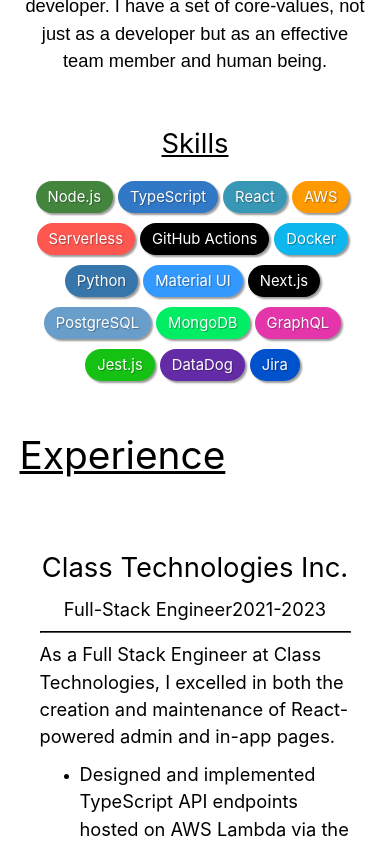
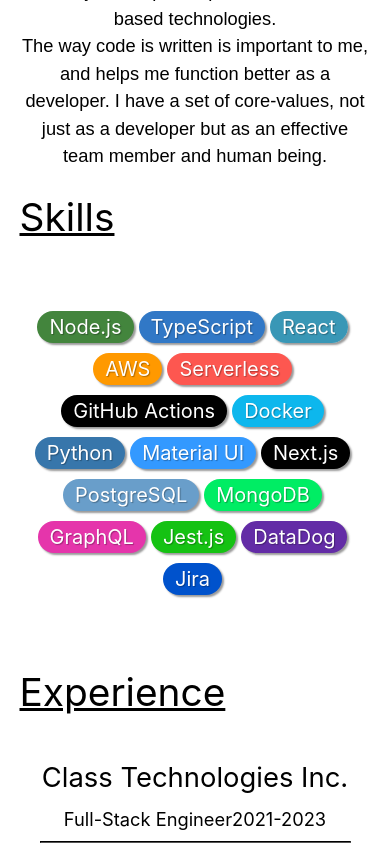
Before and after one commit to khanhowe/khan-dev, a React (Create React App) app: page /about in a window 390 px wide. Shown: the part 1400-2245 px from the top of the page. Built offline with nearby package versions, Linux system fonts and the light colour scheme.

Commit message:
Add modular SectionTitle component. Increase font-size for skill chips for mobile

```diff
--- /dev/null
+++ b/src/components/SectionTitle.tsx
@@ -0,0 +1,16 @@
+import { Typography } from "@mui/material";
+import '../styles/App.css';
+
+interface SectionTitleProps {
+    title: string;
+}
+
+const SectionTitle: React.FC<SectionTitleProps> = ({ title }) => {
+    return (
+        <div className='section-title'>
+            <Typography variant='h4'>{title}</Typography>
+        </div>
+    );
+}
+
+export default SectionTitle;
--- a/src/components/SkillChip.tsx
+++ b/src/components/SkillChip.tsx
@@ -1,22 +1,27 @@
 import { Chip } from "@mui/material";
 import '../styles/About.scss';
+import { useIsSmScreen } from "../hooks/useScreenSize";
 
 export interface SkillChipProps {
     label: string;
     color: string;
 }
 
-const SkillChip: React.FC<SkillChipProps> = ({ label, color }) => (
+const SkillChip: React.FC<SkillChipProps> = ({ label, color }) => {
+    const isSmScreen = useIsSmScreen();
+    return (
         <Chip
             className='skill-chip'
             style={{
                 backgroundColor: color, color: 'white',
                 transition: 'transform 0.2s ease'
             }}
+            sx={{ fontSize: isSmScreen ? '20px' : '16px'}}
             label={label}
             onMouseOver={(event) => event.currentTarget.style.transform = 'scale(1.1)'}
             onMouseOut={(event) => event.currentTarget.style.transform = 'scale(1)'}
         />
     );
+}
 
 export default SkillChip;
--- a/src/pages/About.tsx
+++ b/src/pages/About.tsx
@@ -4,6 +4,8 @@
 import '../styles/About.scss';
 import SkillChip, { SkillChipProps } from "../components/SkillChip";
 import useFadeInEffect from "../hooks/useFadeInEffect";
+import { useIsSmScreen } from "../hooks/useScreenSize";
+import SectionTitle from "../components/SectionTitle";
 
 const skillChips: SkillChipProps[] = [
     {label: 'Node.js', color: 'rgb(67, 133, 61)'},
@@ -26,8 +28,10 @@
 
 const About: React.FC  = () => {
     const isVisible = useFadeInEffect();
+    const isSmScreen = useIsSmScreen();
     return (
         <Page>
+            {isSmScreen && <SectionTitle title='About Me'/>}
             <div className={`about ${isVisible ? 'fade-in' : 'fade-out'}`}>
                 <div className='about-bio'>
                     <img src='/khanhowe-pic.jpeg' alt='khan-howe' className='profile-image'/>
@@ -40,8 +44,8 @@
                         </Typography>
                     </div>
                 </div>
+                <SectionTitle title='Skills'/>
                 <div className='skills'>
-                    <Typography variant="h5" style={{textDecoration: 'underline'}}>Skills</Typography>
                     <div className='skill-chip-list'>
                         {skillChips.map((skill, index) => <SkillChip key={index} label={skill.label} color={skill.color}/>)}
                     </div>
--- a/src/pages/Education.tsx
+++ b/src/pages/Education.tsx
@@ -1,14 +1,12 @@
-import { Typography } from "@mui/material";
 import '../styles/Education.css';
 import '../styles/Background.css';
 import { ExperienceSection } from "./Experience";
+import SectionTitle from "../components/SectionTitle";
 
 const Eductation: React.FC = () => {
     return (
         <div className='education'>
-            <div className='background-section-title'>
-                <Typography variant='h4' >Education</Typography>
-            </div>
+            <SectionTitle title='Education'/>
             <ExperienceSection
                 title='B.S. Computational Physics'
                 company='University of Alaska Fairbanks'
--- a/src/pages/Experience.tsx
+++ b/src/pages/Experience.tsx
@@ -1,5 +1,6 @@
 import { Typography } from "@mui/material";
 import '../styles/Experience.css';
+import SectionTitle from "../components/SectionTitle";
 
 interface ExperienceItem {
     title: string;
@@ -72,9 +73,7 @@
 const Experience: React.FC = () => {
     return (
         <div className='card-list'>
-            <div className='background-section-title'>
-                <Typography variant='h4' >Experience</Typography>
-            </div>
+            <SectionTitle title='Experience'/>
             {experienceList.map((item, index) => <ExperienceSection
                 key={index}
                 title={item.title}
--- a/src/pages/Projects.tsx
+++ b/src/pages/Projects.tsx
@@ -3,6 +3,8 @@
 import useFadeInEffect from "../hooks/useFadeInEffect";
 import '../styles/App.css';
 import '../styles/Projects.css';
+import { useIsSmScreen } from "../hooks/useScreenSize";
+import SectionTitle from "../components/SectionTitle";
 
 interface ProjectCardProps {
     title: string;
@@ -71,8 +73,10 @@
 
 const Projects: React.FC = () => {
     const isVisible = useFadeInEffect();
+    const isSmScreen = useIsSmScreen();
     return (
         <Page>
+            {isSmScreen && <SectionTitle title='Projects'/>}
             <div className={`projects ${isVisible ? 'fade-in' : 'fade-out'}`}>
                 <div>
                     <Grid container spacing={1}>
--- a/src/styles/App.css
+++ b/src/styles/App.css
@@ -20,6 +20,13 @@
     opacity: 0;
     transition: opacity 0.3s ease-in-out;
     pointer-events: none;
+}
+
+.section-title {
+    width: 100%;
+    margin: 6vw 0px;
+    text-align: left;
+    text-decoration: underline;
 }
 
 .view-paper {
```
Lines whose indentation alone changed are shown as unchanged.
